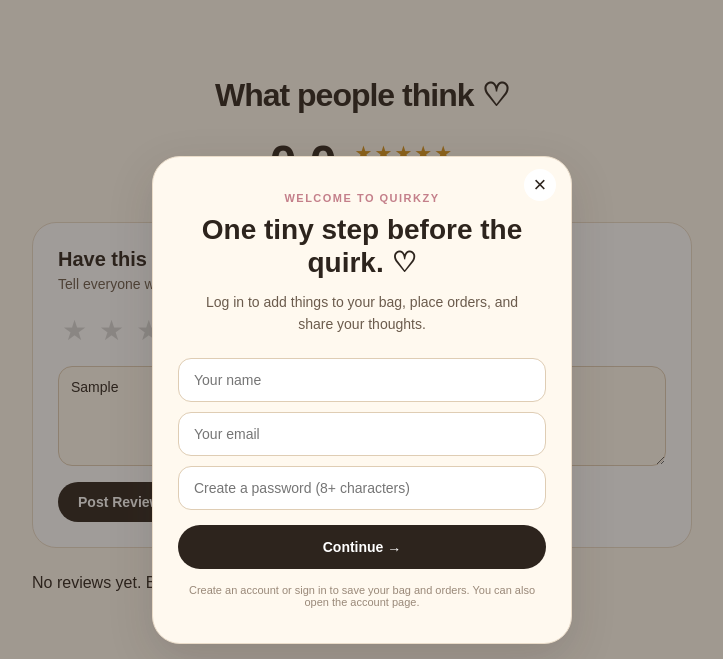
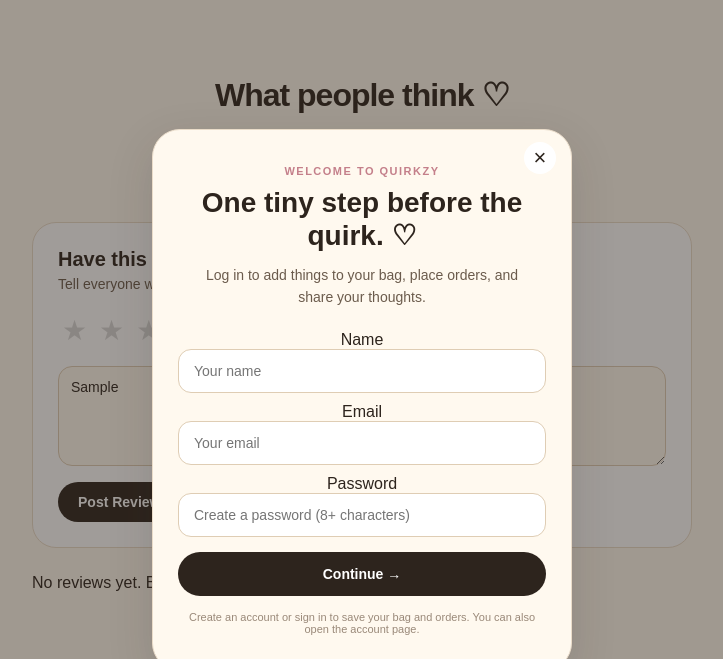
Before and after one commit to jothikapugaz/quirkzy-website, a website: page product.html in a window 1280 px wide. Both pictures are taken after typing "Sample" into the empty fields and a click on the button "Post Review". Shown: the part 1168-1827 px from the top of the page, without its empty margins (278-1001 px from the left). Drawn offline with Linux system fonts and the light colour scheme; no server answers.

Commit message:
Add accessible labels to account modal fields

```diff
--- a/product.html
+++ b/product.html
@@ -436,12 +436,15 @@
                 place orders, and share your thoughts.
             </p>
 
+            <label for="login-name">Name</label>
             <input
                 type="text"
                 id="login-name"
                 placeholder="Your name"
+                autocomplete="name"
             >
 
+            <label for="login-email">Email</label>
             <input
                 type="email"
                 id="login-email"
@@ -449,6 +452,7 @@
                 autocomplete="email"
             >
 
+            <label for="login-modal-password">Password</label>
             <input
                 type="password"
                 id="login-modal-password"
```
